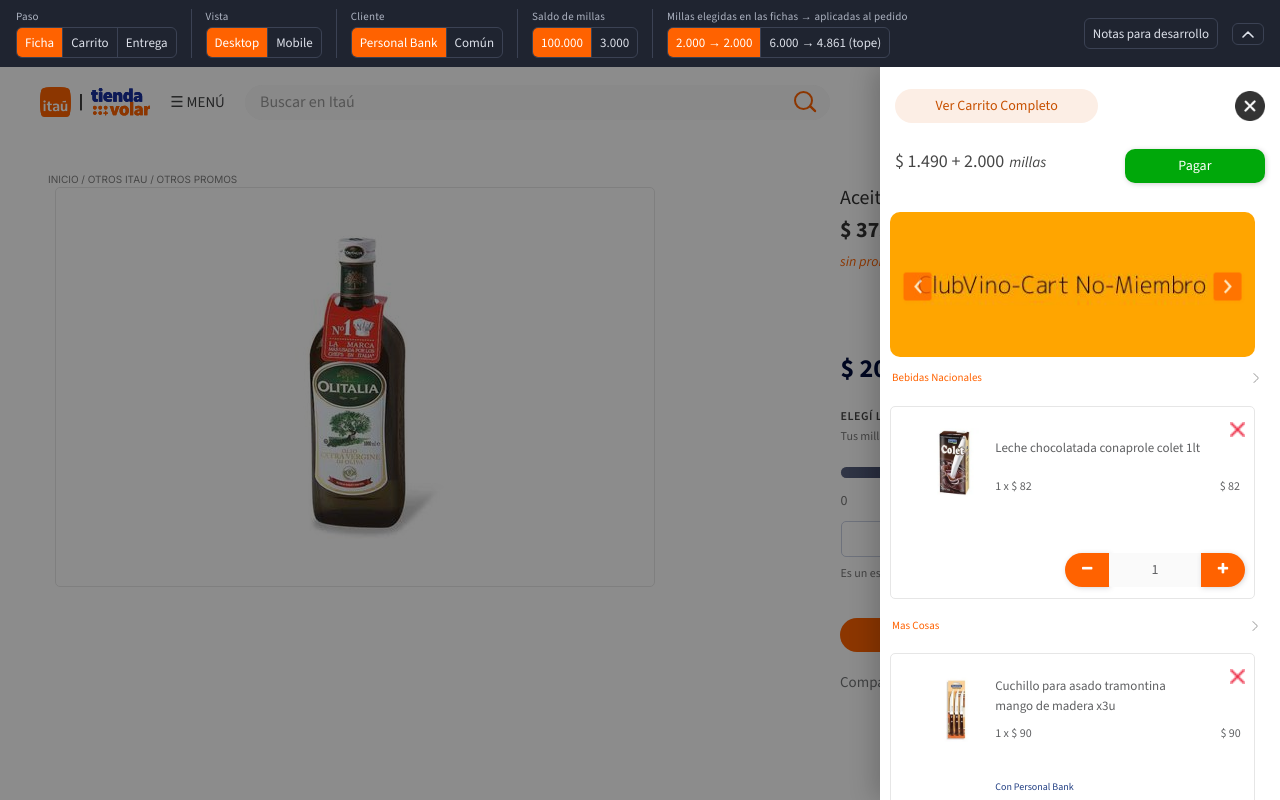
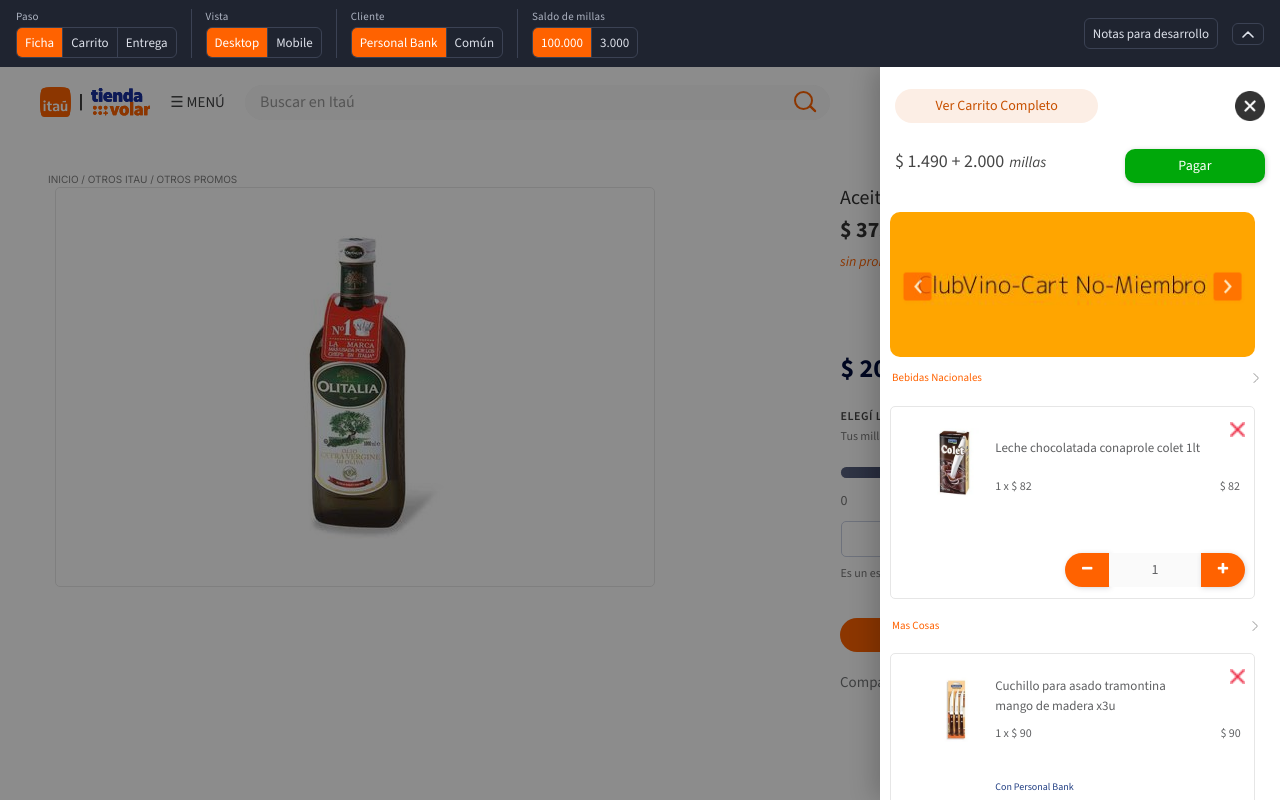
Before and after one commit to imasdev-org/prototipos, a plain HTML site: page selector-millas-itau/index.html in a window 1280 px wide. Both pictures are taken after a click on the button 1059 px from the left and 109 px from the top of the page. Shown: the top 800 px of the page. Drawn offline with nearby package versions, Linux system fonts and the light colour scheme.

Commit message:
Sin el control de millas elegidas en las fichas; el tope queda explicado con casos reales
El control simulaba algo que no se ve en ninguna pantalla y su caso de tope (6.000)
era imposible con este carrito (las tres fichas al máximo suman 4.880). Las fichas
del carrito suman 2.000; el tope se explica en la nota del carrito y en la
especificación con los casos reales: descuentos (aceite 801 → 720; tres fichas al
máximo 4.880 → 4.861 por el descuento de Personal Bank) y saldo (8.324 con 6.058).

Co-Authored-By: Claude Opus 5.5 <noreply@anthropic.com>

```diff
--- a/selector-millas-itau/index.html
+++ b/selector-millas-itau/index.html
@@ -44,13 +44,6 @@
       </div>
     </div>
 
-    <div class="grupo" id="g-escenario"><span>Millas elegidas en las fichas → aplicadas al pedido</span>
-      <div class="seg" id="b-escenario">
-        <button type="button" data-valor="normal">2.000 → <span id="aplicadas-normal">2.000</span></button>
-        <button type="button" data-valor="tope">6.000 → <span id="aplicadas-tope">4.861</span> (tope)</button>
-      </div>
-    </div>
-
     <button type="button" class="accion notas" id="b-notas" aria-pressed="false">Notas para desarrollo</button>
     <button type="button" class="accion plegar" id="b-plegar" aria-label="Ocultar la barra" title="Ocultar la barra">
       <svg viewBox="0 0 12 8" aria-hidden="true"><path d="M1 7l5-5 5 5" fill="none" stroke="currentColor" stroke-width="1.6" stroke-linecap="round" stroke-linejoin="round"/></svg>
--- a/selector-millas-itau/js/app.js
+++ b/selector-millas-itau/js/app.js
@@ -71,14 +71,13 @@
       pantalla: 'ficha',
       cajon: false,
       segmento: previo ? previo.segmento : 'pb',
-      escenario: 'normal',
       notas: previo ? previo.notas : false,
       ficha: { millas: R.FICHA.porDefecto, previo: null, maxActivo: false, agregado: false },
       pedido: { millas: null, previo: null, maxActivo: false }
     };
   }
   function maximoPedido() { return R.maximoPedido(estado.segmento); }
-  function millasIniciales() { return R.valorInicialPedido(estado.segmento, estado.escenario); }
+  function millasIniciales() { return R.valorInicialPedido(estado.segmento); }
   function millasPedido() {
     if (estado.pedido.millas == null) estado.pedido.millas = millasIniciales();
     return estado.pedido.millas;
@@ -340,7 +339,7 @@
       { d: [950, 30], m: [290, 30], t: 'Menú de usuario como en el sitio: etiqueta «Personal», nombre y saldo de millas. El cliente común no lleva la etiqueta «Personal» (en mobile, el ícono PB).' }
     ],
     cajon: [
-      { d: [190, 99], m: [175, 99], t: 'Encabezado «$ X + N millas»: N es el menor entre la suma de lo elegido en las fichas, el saldo y el máximo del pedido (<b>tope</b>). Por eso el carrito puede mostrar <b>menos millas que las elegidas en las fichas</b>: (1) por descuentos: la ficha calcula su máximo sin promociones; el aceite solo, con «Usar el máximo» (801), aplica 720 ($ 375 × 1,92); (2) porque la suma de varias fichas supera el máximo del pedido o el saldo (probalo con «Saldo de millas: 3.000» y «6.000 → 3.000 (tope)»). No hay aviso en el carrito: la ficha ya avisa que es un estimado. Hoy el sitio suma sin tope (caso real: 8.324 millas con saldo 6.058). El tope entra en el alcance. Probalo con «6.000 → 4.861 (tope)» en la barra.' },
+      { d: [190, 99], m: [175, 99], t: 'Encabezado «$ X + N millas»: N es el menor entre la suma de lo elegido en las fichas, el saldo y el máximo del pedido (<b>tope</b>). Por eso el carrito puede mostrar <b>menos millas que las elegidas en las fichas</b>. Casos: (1) <b>descuentos</b>: la ficha calcula su máximo sin promociones; el aceite solo, con «Usar el máximo» (801), aplica 720 ($ 375 × 1,92); con este carrito, «Usar el máximo» en las tres fichas suma 4.880 y el pedido aplica 4.861, por el descuento de Personal Bank del cuchillo ($ 100 → $ 90); (2) <b>saldo</b>: la suma supera el saldo (caso real de producción: 8.324 millas elegidas con saldo 6.058). No hay aviso en el carrito: la ficha ya avisa que es un estimado. Hoy el sitio suma sin tope; el tope entra en el alcance. En el prototipo, las fichas de este carrito suman 2.000.' },
       { d: [10, 420], m: [10, 420], t: 'Sin millas por producto en las líneas del carrito.' }
     ],
     carrito: [
@@ -592,13 +591,7 @@
     marcar('#b-pasos', estado.pantalla);
     marcar('#b-vista', estado.vista);
     marcar('#b-cliente', estado.segmento);
-    marcar('#b-escenario', estado.escenario);
     marcar('#b-saldo', String(R.saldo()));
-    // lo que el pedido aplica de lo elegido en las fichas (depende del cliente y del saldo)
-    document.getElementById('aplicadas-normal').textContent = R.miles(R.valorInicialPedido(estado.segmento, 'normal'));
-    document.getElementById('aplicadas-tope').textContent = R.miles(R.valorInicialPedido(estado.segmento, 'tope'));
-    // «Millas elegidas en las fichas → aplicadas al pedido» solo cambia el carrito y el checkout: en la ficha se muestra solo con el carrito lateral abierto
-    document.getElementById('g-escenario').hidden = estado.pantalla === 'ficha' && !estado.cajon;
     document.getElementById('b-notas').setAttribute('aria-pressed', estado.notas ? 'true' : 'false');
   }
 
@@ -621,10 +614,6 @@
       var b = e.target.closest('button'); if (!b) return;
       R.fijarSaldo(+b.dataset.valor); reiniciarPedido(); render(false);
     });
-    document.getElementById('b-escenario').addEventListener('click', function (e) {
-      var b = e.target.closest('button'); if (!b) return;
-      estado.escenario = b.dataset.valor; reiniciarPedido(); render(false);
-    });
     document.getElementById('b-notas').addEventListener('click', function () { estado.notas = !estado.notas; render(false); });
     document.getElementById('b-plegar').addEventListener('click', function () { plegar(true); });
     document.getElementById('solapa').addEventListener('click', function () { plegar(false); });
--- a/selector-millas-itau/js/reglas.js
+++ b/selector-millas-itau/js/reglas.js
@@ -30,17 +30,17 @@
   var FICHA = { precioSinPromo: 417, precioConPromo: 375, porDefecto: 400 };
   FICHA.maximo = Math.round(FICHA.precioSinPromo * TASA); // 801, como hoy en el sitio
 
-  // Suma de lo elegido en las fichas de los productos del carrito.
-  var SUMA_FICHAS = { normal: 2000, tope: 6000 };
+  // Suma de lo elegido en las fichas de los productos del carrito (por ejemplo: leche 100 + cuchillo 100 + sopera 1.800).
+  var SUMA_FICHAS = 2000;
 
   function maximoPedido(segmento) {
     // Nunca más de lo que se paga por los productos (con descuentos) ni más que el saldo.
     return Math.min(SALDO, Math.floor(CARRITO[segmento].final * TASA));
   }
 
-  function valorInicialPedido(segmento, escenario) {
+  function valorInicialPedido(segmento) {
     // El checkout arranca con la suma de lo elegido en las fichas, con tope.
-    return Math.min(SUMA_FICHAS[escenario], maximoPedido(segmento));
+    return Math.min(SUMA_FICHAS, maximoPedido(segmento));
   }
 
   function acotar(valor, maximo) {
```
Also changed, not shown: 2 other files.
